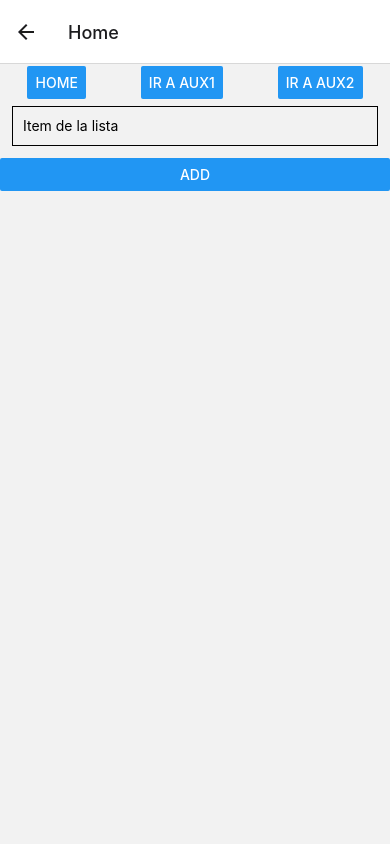
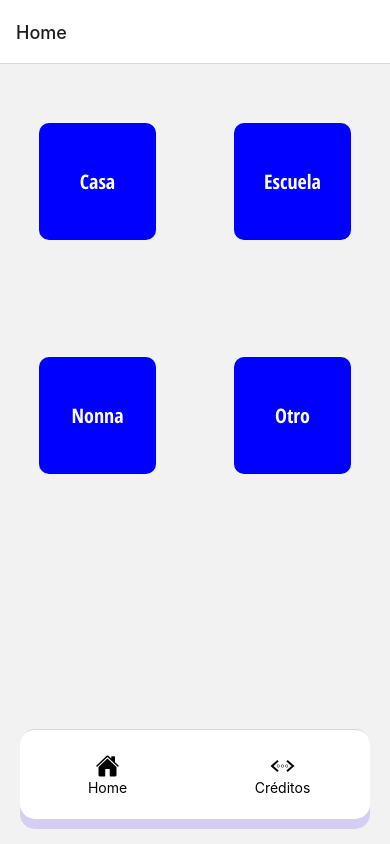
Before and after one commit to Luciano-Tarsia/DesarrolloDeApps, a React Native app: screen /Home in a window 390 px wide. Built offline with nearby package versions, Linux system fonts and the light colour scheme.

Commit message:
Entrega 5

```diff
--- a/App.js
+++ b/App.js
@@ -1,10 +1,8 @@
 import React, {useState} from 'react';
-import { StyleSheet, View } from "react-native";
 
 import AppLoading from 'expo-app-loading';
-import Navigator from './navigation/Navigator';
-import PrincipalScreen from './pages/PrincipalScreen';
-import WelcomeScreen from './pages/WelcomeScreen';
+import { NavigationContainer } from '@react-navigation/native';
+import TabNavigator from './navigation/TabNavigator';
 import { useFonts } from 'expo-font';
 
 export default function App() {
@@ -17,7 +15,9 @@ export default function App() {
   if (!loaded) return <AppLoading />
 
   return (
-    <Navigator/>
+    <NavigationContainer>
+      <TabNavigator/>
+    </NavigationContainer>
   )
 }
 
--- a/components/Navbar.js
+++ /dev/null
@@ -1,25 +0,0 @@
-import { Button, View } from 'react-native';
-
-import React from 'react';
-import { useNavigation } from '@react-navigation/native';
-
-const Navbar = (props) => {
-
-    const navigation = useNavigation();
-
-    return (
-        <View style={props.styles}>
-            <Button title='Home' onPress={()=>{
-                navigation.navigate('Home')
-            }}/>
-            <Button title='Ir a Aux1' onPress={()=>{
-                navigation.navigate('Aux1')
-            }}/>
-            <Button title='Ir a Aux2' onPress={()=>{
-                navigation.navigate('Aux2')
-            }}/>
-        </View>
-    );
-};
-
-export default Navbar;
--- /dev/null
+++ b/navigation/AuxNavigator.js
@@ -0,0 +1,16 @@
+import AuxiliarScreenOne from '../pages/AuxiliarScreenOne';
+import { NavigationContainer } from '@react-navigation/native';
+import React from 'react';
+import { createNativeStackNavigator } from '@react-navigation/native-stack';
+
+const Stack = createNativeStackNavigator();
+
+const AuxNavigator = () => {
+    return (
+        <Stack.Navigator initialRouteName="AuxHome">
+            <Stack.Screen name="AuxHome" component={AuxiliarScreenOne}/>
+        </Stack.Navigator>
+    );
+};
+
+export default AuxNavigator;
--- a/navigation/Navigator.js
+++ b/navigation/Navigator.js
@@ -1,23 +1,21 @@
+import AddScreen from '../pages/AddScreen';
 import AuxiliarScreenOne from '../pages/AuxiliarScreenOne';
-import AuxiliarScreenTwo from '../pages/AuxiliarScreenTwo';
+import HomeScreen from '../pages/HomeScreen';
+import ListScreen from '../pages/ListScreen';
 import { NavigationContainer } from '@react-navigation/native';
-import PrincipalScreen from '../pages/PrincipalScreen';
 import React from 'react';
-import WelcomeScreen from '../pages/WelcomeScreen';
 import { createNativeStackNavigator } from '@react-navigation/native-stack';
 
 const Stack = createNativeStackNavigator();
 
 const Navigator = () => {
     return (
-        <NavigationContainer>
-            <Stack.Navigator initialRouteName="Welcome">
-                <Stack.Screen name="Welcome" component={WelcomeScreen}/>
-                <Stack.Screen name="Home" component={PrincipalScreen}/>
-                <Stack.Screen name="Aux1" component={AuxiliarScreenOne}/>
-                <Stack.Screen name="Aux2" component={AuxiliarScreenTwo}/>
-            </Stack.Navigator>
-        </NavigationContainer>
+        <Stack.Navigator initialRouteName="Home">
+            <Stack.Screen   name="Home"   component={HomeScreen}          />
+            <Stack.Screen   name="List"   component={ListScreen}          />
+            <Stack.Screen   name="Add"    component={AddScreen}           />
+            <Stack.Screen   name="Aux1"   component={AuxiliarScreenOne}   />
+        </Stack.Navigator>
     );
 };
 
--- /dev/null
+++ b/navigation/TabNavigator.js
@@ -0,0 +1,73 @@
+import { Text, View } from "react-native";
+
+import AuxNavigator from "./AuxNavigator";
+import {Ionicons} from '@expo/vector-icons';
+import Navigator from "./Navigator";
+import React from "react";
+import { StyleSheet } from "react-native";
+import { createBottomTabNavigator } from "@react-navigation/bottom-tabs";
+
+const BottomTabs = createBottomTabNavigator();
+
+const TabNavigator = () => {
+    return(
+        <BottomTabs.Navigator
+            initialRouteName="Principal"
+            screenOptions={{
+                headerShown: false,
+                tabBarShowLabel: false,
+                tabBarStyle: styles.tabBar,
+            }}
+        >
+            <BottomTabs.Screen
+                name="Principal"
+                component={Navigator}
+                options={{
+                    tabBarIcon: ({focused}) => (
+                        <View style={styles.item}>
+                            <Ionicons name={'md-home'} size={24} color='black'/>
+                            <Text>Home</Text>
+                        </View>
+                    )
+                }}
+            />
+            <BottomTabs.Screen
+                name="Créditos"
+                component={AuxNavigator}
+                options={{
+                    tabBarIcon: ({focused}) => (
+                        <View style={styles.item}>
+                            <Ionicons name={'md-code-working'} size={24} color='black'/>
+                            <Text>Créditos</Text>
+                        </View>
+                    )
+                }}
+           />
+        </BottomTabs.Navigator>
+    )
+}
+
+
+const styles = StyleSheet.create({
+    tabBar: {
+        shadowColor: '#7f5df0',
+        shadowOffset: {width: 0, height: 10},
+        shadowOpacity: 0.25,
+        shadowRadius: 0.25,
+        elevation: 5,
+        position: "absolute",
+        bottom: 25,
+        left: 20,
+        right: 20,
+        borderRadius: 15,
+        height: 90,
+    },
+    item: {
+        flex: 1,
+        justifyContent: "center",
+        alignItems: "center"
+    },
+})
+
+
+export default TabNavigator
--- a/package.json
+++ b/package.json
@@ -10,6 +10,7 @@
     "eject": "expo eject"
   },
   "dependencies": {
+    "@react-navigation/bottom-tabs": "^6.0.9",
     "@react-navigation/native": "^6.0.6",
     "@react-navigation/native-stack": "^6.2.5",
     "expo": "~43.0.2",
--- a/pages/AuxiliarScreenOne.js
+++ b/pages/AuxiliarScreenOne.js
@@ -1,12 +1,10 @@
 import { Button, Image, StyleSheet, Text, View } from "react-native";
 
-import Navbar from "../components/Navbar";
 import React from "react";
 
 const AuxiliarScreenOne = props => {
     return(
         <View style={styles.container}>
-            <Navbar styles={styles.navbar}/>
             <Text   style={styles.text}>Pantalla uno</Text>
             <Image  style={styles.image} source={require('../assets/images/Logo.png')} />
         </View>
@@ -24,6 +22,7 @@ const styles = StyleSheet.create({
         resizeMode: 'contain',
         alignSelf: "center",
         margin: 0,
+        borderRadius: 15,
     },
     text:       {
         textAlign: 'center',
--- /dev/null
+++ b/pages/HomeScreen.js
@@ -0,0 +1,70 @@
+import { Button, Image, StyleSheet, Text, TouchableOpacity, View } from "react-native";
+
+import React from "react";
+import { useNavigation } from '@react-navigation/native';
+
+const HomeScreen = () => {
+
+    const navigation = useNavigation();
+
+    return(
+        <View style={styles.general}>
+            <View style={styles.fila}>
+                <TouchableOpacity style={styles.opcion} onPress={()=>{
+                    navigation.navigate('List')}}>
+                    <Text style={styles.text}>Casa</Text>
+                </TouchableOpacity>
+                <TouchableOpacity style={styles.opcion} onPress={()=>{
+                    navigation.navigate('List')}}>
+                    <Text style={styles.text}>Escuela</Text>
+                </TouchableOpacity>
+            </View>
+
+            <View style={styles.fila}>
+                <TouchableOpacity
+                    style={styles.opcion}
+                    onPress={()=>{navigation.navigate('List')}}>
+                    <Text style={styles.text}>Nonna</Text>
+                </TouchableOpacity>
+                <TouchableOpacity style={styles.opcion} onPress={()=>{
+                    navigation.navigate('List')}}>
+                    <Text style={styles.text}>Otro</Text>
+                </TouchableOpacity>
+            </View>
+        </View>
+    )
+
+
+}
+
+
+
+const styles = StyleSheet.create({
+    general:    {
+        flex: 1,
+        flexDirection: "column",
+        justifyContent: "flex-start",
+    },
+    fila: {
+        flex: 1,
+        flexDirection: "row",
+        justifyContent: "space-around",
+        alignItems: "center",
+        maxHeight: "30%",
+    },
+    opcion:       {
+        width: "30%",
+        height: "50%",
+        backgroundColor: "blue",
+        borderRadius: 10,
+        justifyContent: "center",
+        alignItems: "center"
+    },
+    text:       {
+        fontFamily: "openSans",
+        fontSize: 20,
+        color: "white",
+    },
+})
+
+export default HomeScreen
--- a/pages/PrincipalScreen.js
+++ b/pages/ListScreen.js
@@ -1,11 +1,12 @@
-import { Button, FlatList, StyleSheet, Text, View } from 'react-native';
+import { Button, FlatList, Pressable, StyleSheet, Text, View } from 'react-native';
 import React, {useState} from 'react';
 
 import Boton from '../components/Boton';
-import Navbar from '../components/Navbar';
-import ShopNavigator from '../navigation/Navigator';
+import { useNavigation } from '@react-navigation/native';
 
-const PrincipalScreen = props => {
+const ListScreen = props => {
+
+    const navigation = useNavigation();
 
     const [lista, setLista] = useState([]);
     const [text, setText] = React.useState("Useless Text");
@@ -26,9 +27,21 @@ const PrincipalScreen = props => {
     }
 
     return(
-        <View>
-            <Navbar styles={styles.navbar}/>
-            <Boton addItem={addItem} setText={setText} />
+        <View style={
+            {
+                flex: 1,
+                alignItems: 'center',
+            }
+        }>
+            <View>
+                <Pressable
+                    onPress={()=>{navigation.navigate('Add')}}
+                    style={styles.boton}
+                >
+                    <Text style={{color:"white"}}>AGREGAR IMAGEN</Text>
+                </Pressable>
+            </View>
+
             <FlatList
                 data={lista}
                 renderItem={(data) => (
@@ -79,6 +92,16 @@ const styles = StyleSheet.create({
         alignItems: 'center',
         justifyContent: 'space-around',
     },
+    boton: {
+        alignItems: 'center',
+        justifyContent: 'center',
+        paddingVertical: 12,
+        paddingHorizontal: 30,
+        borderRadius: 4,
+        elevation: 3,
+        backgroundColor: "blue",
+        margin: 10,
+    },
 })
 
-export default PrincipalScreen
+export default ListScreen
--- a/pages/WelcomeScreen.js
+++ /dev/null
@@ -1,40 +0,0 @@
-import { Button, Image, StyleSheet, Text, View } from "react-native";
-
-import Navbar from '../components/Navbar';
-import React from "react";
-import { useNavigation } from '@react-navigation/native';
-
-const WelcomeScreen = props => {
-
-    const navigation = useNavigation();
-
-    return(
-        <View style={styles.general}>
-            <View style={styles.bienvenida}>
-                <Text style={styles.text}> Bienvenidx a la aplicación </Text>
-                <Button title="Avanzar" onPress={()=>{
-                        navigation.navigate('Home')}} />
-            </View>
-        </View>
-    )
-}
-
-const styles = StyleSheet.create({
-    general:    {
-        flex: 1,
-        justifyContent: "center",
-    },
-    bienvenida: {
-        flex: 1,
-        flexDirection: "column",
-        justifyContent: "center",
-        alignItems: "center",
-    },
-    text:       {
-        textAlign:  'center',
-        marginBottom:   10,
-        fontFamily: "openSans",
-    },
-})
-
-export default WelcomeScreen
```
Also changed, not shown: pages/AddScreen.js (renamed from pages/AuxiliarScreenTwo.js, +6 -6 lines), 1 other file (tests, documents, lock files or other folders).
